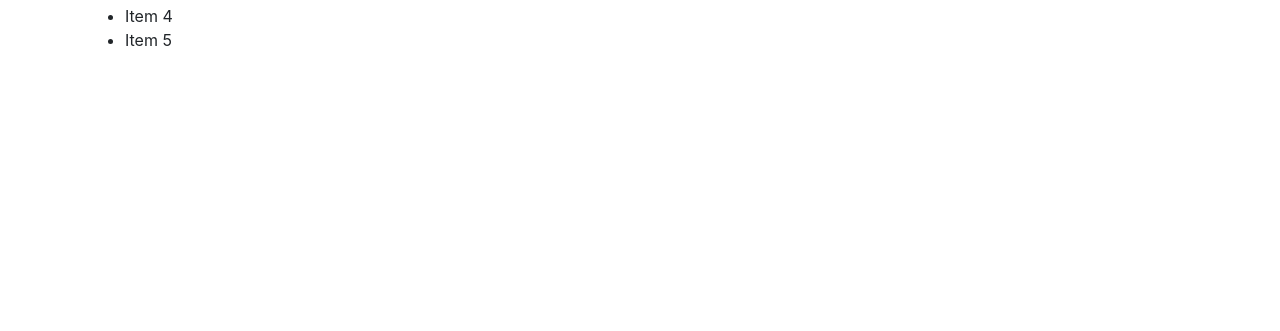
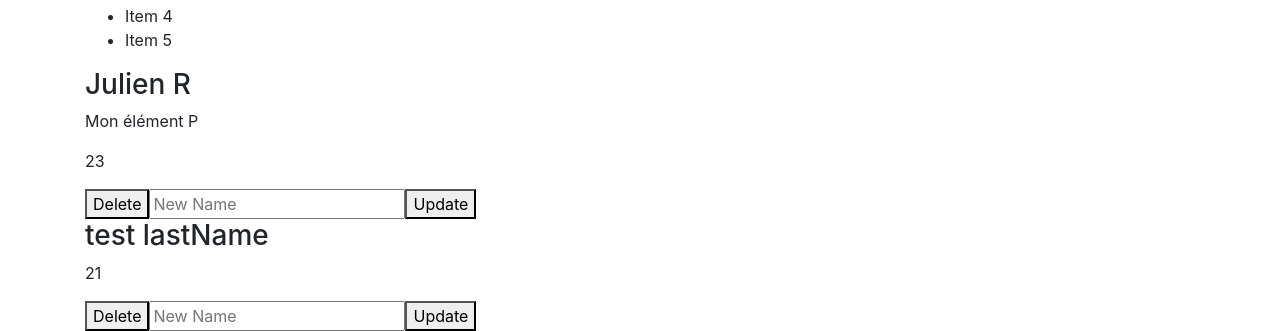
Before and after one commit to Julien-rtg/angular-php, an Angular app: page / in a window 1280 px wide. Shown: the part 566-897 px from the top of the page. Before the commit the page ends 800 px from the top, so only its background shows below. Built offline with nearby package versions, Linux system fonts and the light colour scheme; no server answers.

Commit message:
component directive, eventBinding

```diff
--- a/src/app/app.component.html
+++ b/src/app/app.component.html
@@ -14,7 +14,8 @@
         <h2>The list of cars</h2>
         <div *ngFor="let item of cars;let i = index;" class="row">
             <div class="col-4 mb-3">
-                    <input type="text" [(ngModel)]="cars[i].model" class="form-control" required pattern="^[a-zA-Z ]+$" #model="ngModel" [ngClass]="{ 'is-invalid': model.touched && model.invalid }">
+                <input type="text" [(ngModel)]="cars[i].model" class="form-control" required pattern="^[a-zA-Z ]+$" #model="ngModel"
+                    [ngClass]="{ 'is-invalid': model.touched && model.invalid }">
             </div>
             <div class="col-4">
                 <input type="number" [(ngModel)]="cars[i].price" class="form-control" required #price="ngModel" [ngClass]="{ 'is-invalid': price.touched && price.invalid }">
@@ -64,9 +65,13 @@
     </div>
 
     <ul *if="5 === 5">
-            <li *loop="5; let index = index">Item {{ index + 1 }}</li> <!-- loop="5" 5 is a string // [loop] data is now Javascript, so "5" is int // *loop, now the li is replace by binding comment,
-                comment will be replace by element with templateRef -->
+        <li *loop="5; let index = index">Item {{ index + 1 }}</li> <!-- loop="5" 5 is a string // [loop] data is now Javascript, so "5" is int // *loop, now the li is
+            replace by binding comment, comment will be replace by element with templateRef -->
     </ul>
 
+    <user user first-name="Julien" last-name="R" [age]="23">
+        <p>Mon élément P</p>
+    </user>
+    <user user first-name="test" last-name="lastName" [age]="21" class="mb-5"></user>
 
 </div>
--- a/src/app/app.module.ts
+++ b/src/app/app.module.ts
@@ -8,6 +8,7 @@ import { AppComponent } from './app.component';
 import { HiglightsDirective } from './higlights.directive';
 import { LoopDirective } from './loop.directive';
 import { IfDirective } from './if.directive';
+import { UserDirective } from './user.directive';
 
 @NgModule({
     declarations: [
@@ -15,6 +16,7 @@ import { IfDirective } from './if.directive';
         HiglightsDirective,
         LoopDirective,
         IfDirective,
+        UserDirective,
     ],
     imports: [
         BrowserModule,
--- a/src/app/higlights.directive.ts
+++ b/src/app/higlights.directive.ts
@@ -20,18 +20,18 @@ export class HiglightsDirective {
     @Input()
     bgColor = '';
 
-    // @HostListener('click') // HOSTLISTENER = quand click sur le selector lance la method en dessous // HOST LISTENER BIND DIRECT AVEC LE SELECTOR
-    // onClickBg(){
-    //     if(this.bgScreen === 0){
-    //         this.bgColor = 'lightgreen';
-    //         console.log(this.calculator.calculate(100));
-    //         this.bgScreen = 1;
-    //     } else {
-    //         this.bgColor = 'yellow';
-    //         console.log(this.calculator.calculate(1000));
-    //         this.bgScreen = 0;
-    //     }
-    // }
+    @HostListener('click') // HOSTLISTENER = quand click sur le selector lance la method en dessous // HOST LISTENER BIND DIRECT AVEC LE SELECTOR
+    onClickBg(){
+        if(this.bgScreen === 0){
+            this.bgColor = 'lightgreen';
+            console.log(this.calculator.calculate(100));
+            this.bgScreen = 1;
+        } else {
+            this.bgColor = 'yellow';
+            console.log(this.calculator.calculate(1000));
+            this.bgScreen = 0;
+        }
+    }
 
     ngOnInit(){
 
--- /dev/null
+++ b/src/app/user.directive.ts
@@ -0,0 +1,44 @@
+import { Component, ElementRef, HostBinding, HostListener, Input } from '@angular/core';
+
+@Component({
+  selector: 'user',
+  template: `
+    <h3> {{firstName}} {{lastName}} </h3>
+    <ng-content></ng-content>
+    <p> {{age}} </p>
+    <button (click)="onClickDelete()" >Delete</button>
+    <input #newName type="text" placeholder="New Name"/>
+    <button (click)="onClickUpdate(newName.value)"> Update </button>
+  `,
+  // templateUrl : path // for html files instead of write here
+
+})
+export class UserDirective {
+
+    private element: HTMLDivElement;
+
+    @Input('first-name')
+    firstName?: string;
+
+    @Input('last-name')
+    lastName?: string;
+
+    @Input()
+    age?: number;
+
+    constructor(element: ElementRef) {
+        this.element = element.nativeElement;
+    }
+
+    ngOnInit(){}
+
+    onClickDelete(){
+        this.element.remove();
+    }
+
+    onClickUpdate(newName: string){
+        this.lastName = newName;
+    }
+
+
+}
```
Lines whose indentation alone changed are shown as unchanged.
